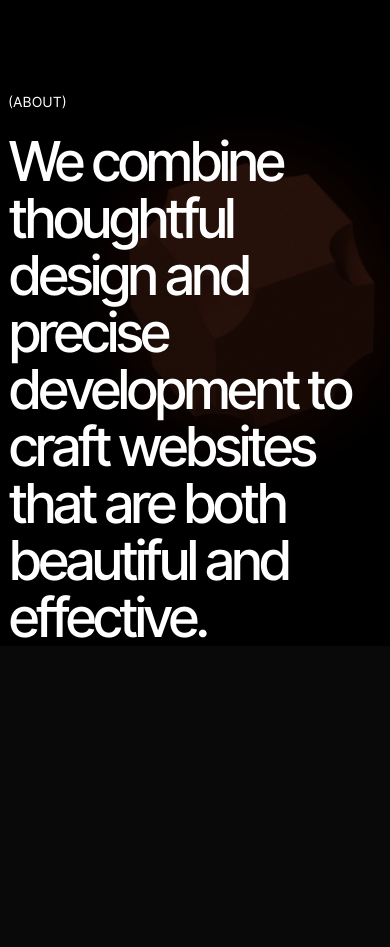
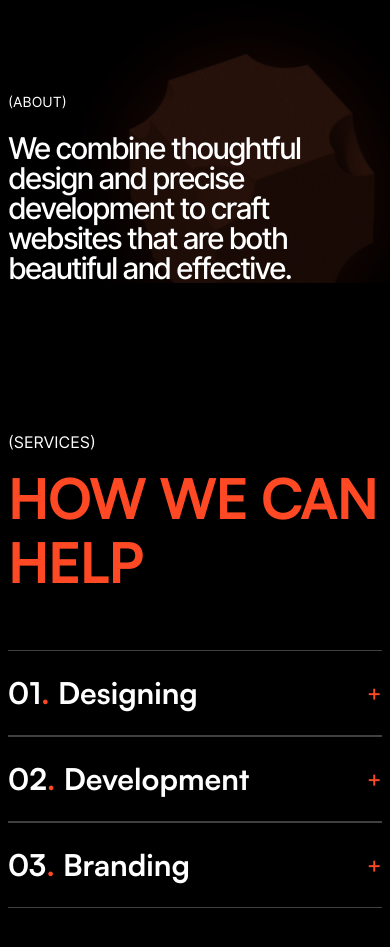
Before and after one commit to digvijaysinhx1/providenz, a React (Vite) app: page / in a window 390 px wide. Shown: the part 900-1847 px from the top of the page. Before the commit the page ends 1546 px from the top, so only its background shows below. Built offline with nearby package versions, Linux system fonts and the light colour scheme.

Commit message:
service section done

```diff
--- a/src/App.jsx
+++ b/src/App.jsx
@@ -5,6 +5,7 @@ import { ScrollTrigger } from 'gsap/ScrollTrigger'
 import Navbar from './components/layout/Navbar'
 import Hero from './sections/Hero'
 import About from './sections/About'
+import Services from './sections/Services'
 
 gsap.registerPlugin(ScrollTrigger)
 
@@ -39,6 +40,7 @@ const App = () => {
       <Navbar />
       <Hero />
       <About />
+      <Services/>
     </>
   )
 }
--- a/src/sections/About.jsx
+++ b/src/sections/About.jsx
@@ -13,7 +13,7 @@ const About = () => {
   const cubeRef = useRef();
 
   useGSAP(() => {
-    const isMobile = window.innerWidth <= 768;
+    const isMobile = window.innerWidth <= 600;
 
     // ✅ text animation — desktop only
     if (!isMobile) {
--- /dev/null
+++ b/src/sections/Services.jsx
@@ -0,0 +1,176 @@
+import React, { useState } from "react";
+
+const Services = () => {
+  const [open, setOpen] = useState(null);
+
+  const toggle = (index) => {
+    setOpen(open === index ? null : index);
+  };
+
+  return (
+    <div className="services">
+      <div className="container">
+        <div className="services-wrapper overflow-hidden cursor-default px-2 gap-14 py-37 flex flex-col items-center justify-center">
+          {/* heading */}
+          <div className="service-main-heading flex flex-col md:flex-row items-start gap-2.5">
+            <span className="md:hidden flex">
+              {"("}SERVICES{")"}
+            </span>
+
+            <h2 className="heading2 text-[#ff4925]">HOW WE CAN HELP</h2>
+
+            <span className="hidden md:flex">
+              {"("}SERVICES{")"}
+            </span>
+          </div>
+
+          <div className="service-types w-full flex flex-col lg:hidden">
+            <div
+              className="w-full  border-t border-b border-neutral-700 py-6 cursor-pointer"
+              onClick={() => toggle(1)}
+            >
+              <div className="flex service-heading justify-between items-center">
+                <h3 className="heading3">
+                  01<span className="text-[#ff4925]">.</span> Designing
+                </h3>
+
+                <span
+                  className={`text-2xl text-[#ff4925] transition-transform duration-300 ${
+                    open === 1 ? "rotate-45" : ""
+                  }`}
+                >
+                  +
+                </span>
+              </div>
+
+              <div
+                className={`overflow-hidden text-[#d8d8d8] transition-all duration-500 ease-in-out
+                ${open === 1 ? "max-h-96 opacity-100 mt-6" : "max-h-0 opacity-0"}`}
+              >
+                <p>
+                  We design modern and thoughtful websites that reflect your
+                  brand and communicate your message clearly. Every layout is
+                  crafted with attention to detail, ensuring a clean visual
+                  hierarchy and intuitive experience.
+                </p>
+              </div>
+            </div>
+
+            <div
+              className="w-full border-t border-b border-neutral-700 py-6 cursor-pointer"
+              onClick={() => toggle(2)}
+            >
+              <div className="flex service-heading justify-between items-center">
+                <h3 className="heading3">
+                  02<span className="text-[#ff4925]">.</span> Development
+                </h3>
+
+                <span
+                  className={`text-2xl text-[#ff4925] transition-transform duration-300 ${
+                    open === 2 ? "rotate-45" : ""
+                  }`}
+                >
+                  +
+                </span>
+              </div>
+
+              <div
+                className={`overflow-hidden text-[#d8d8d8] transition-all duration-500 ease-in-out
+                ${open === 2 ? "max-h-96 opacity-100 mt-6" : "max-h-0 opacity-0"}`}
+              >
+                <p>
+                  We turn designs into fast, reliable, and scalable websites
+                  using modern technologies. Our development approach focuses on
+                  clean structure, smooth performance, and responsive
+                  functionality.
+                </p>
+              </div>
+            </div>
+
+            {/* Service 3 */}
+            <div
+              className="w-full border-t border-b border-neutral-700 py-6 cursor-pointer"
+              onClick={() => toggle(3)}
+            >
+              <div className="flex service-heading justify-between items-center">
+                <h3 className="heading3">
+                  03<span className="text-[#ff4925]">.</span> Branding
+                </h3>
+
+                <span
+                  className={`text-2xl text-[#ff4925] transition-transform duration-300 ${
+                    open === 3 ? "rotate-45" : ""
+                  }`}
+                >
+                  +
+                </span>
+              </div>
+
+              <div
+                className={`overflow-hidden text-[#d8d8d8] transition-all duration-500 ease-in-out
+                ${open === 3 ? "max-h-96 opacity-100 mt-6" : "max-h-0 opacity-0"}`}
+              >
+                <p>
+                  We help businesses build a strong visual identity that people
+                  recognize and remember. From logo design to brand colors and
+                  typography, we create cohesive brand systems.
+                </p>
+              </div>
+            </div>
+          </div>
+
+          {/* ========================= */}
+          {/* DESKTOP HOVER VERSION */}
+          {/* ========================= */}
+
+          <div className="hidden lg:flex w-full flex-col">
+            {/* Service 1 */}
+            <div className="group flex justify-between items-center border-t border-neutral-700 py-8 hover:bg-[#181818] transition-all">
+              <h3 className="heading3 transition-all duration-300 group-hover:translate-x-2">
+                01<span className="text-[#ff4925]">.</span> Designing
+              </h3>
+
+              <p className="max-w-xl text-[#d8d8d8] opacity-0 translate-y-2 transition-all duration-300 group-hover:opacity-100 group-hover:translate-y-0">
+                We design modern and thoughtful websites that reflect your brand
+                and communicate your message clearly. Every layout is crafted
+                with attention to detail, ensuring a clean visual hierarchy,
+                responsive behavior, and an experience that feels intuitive
+                across all devices.
+              </p>
+            </div>
+
+            {/* Service 2 */}
+            <div className="group flex justify-between items-center border-t border-neutral-700 py-8 hover:bg-[#181818] transition-all">
+              <h3 className="heading3 transition-all duration-300 group-hover:translate-x-2">
+                02<span className="text-[#ff4925]">.</span> Development
+              </h3>
+
+              <p className="max-w-xl text-[#d8d8d8] opacity-0 translate-y-2 transition-all duration-300 group-hover:opacity-100 group-hover:translate-y-0">
+                We turn designs into fast, reliable, and scalable websites using
+                modern technologies. Our development approach focuses on clean
+                structure, smooth performance, and responsive functionality so
+                your website works seamlessly on every screen.
+              </p>
+            </div>
+
+            {/* Service 3 */}
+            <div className="group flex justify-between items-center border-t border-neutral-700 py-8 hover:bg-[#181818] transition-all">
+              <h3 className="heading3 transition-all duration-300 group-hover:translate-x-2">
+                03<span className="text-[#ff4925]">.</span> Branding
+              </h3>
+
+              <p className="max-w-xl text-[#d8d8d8] opacity-0 translate-y-2 transition-all duration-300 group-hover:opacity-100 group-hover:translate-y-0">
+                We help businesses build a strong visual identity that people
+                recognize and remember. From logo design to brand colors and
+                typography, we create cohesive brand systems that give your
+                business a clear and consistent presence online.
+              </p>
+            </div>
+          </div>
+        </div>
+      </div>
+    </div>
+  );
+};
+
+export default Services;
--- a/src/styles/index.css
+++ b/src/styles/index.css
@@ -240,11 +240,11 @@ background: linear-gradient(
 }
 
 .about-para p{
-font-size: 55px;
-    line-height: 57px;
+font-size: 30px;
+    line-height: 30px;
     font-weight: var(--medium);
     /* line-height: 102px; */
-    letter-spacing: -5px;
+    letter-spacing: -2px;
     /* letter-spacing: -10px; */
     color: #ffffff;
 
@@ -262,14 +262,42 @@ font-size: 55px;
   -webkit-font-smoothing: antialiased;
 }
 
+
+/* services section */
+.service-heading h3{
+  font-size: 30px;
+      transition: all 500ms ease;
+}
+
+
+
+.group{
+    padding: 20px 10px;
+    border-top: 1px solid #1E1E1E;
+    border-bottom: 1px solid #1E1E1E;
+    transition: all 300ms ease-in-out;
+}
+
+
+
+.group:hover{
+  background: #181818;
+}
+
+.group:hover h3{
+  font-size: 50px;
+}
+
+
+
 @media (min-width: 768px) {
   .hero-heading h1{
     font-size: 80px;
   }
 
   .about-para p{
-        font-size: 75px;
-        line-height: 75px;
+        font-size: 65px;
+        line-height: 65px;
         color: #ffffff14;
   }
  }
@@ -281,8 +309,8 @@ font-size: 55px;
   }
 
   .about-para P{
-            font-size: 70px;
-        line-height: 90px;
+            font-size: 60px;
+        line-height: 60px;
         color: #ffffff14;
   }
  }
@@ -294,8 +322,8 @@ font-size: 55px;
   }
 
   .about-para p{
-            font-size: 100px;
-        line-height: 120px;
+            font-size: 80px;
+        line-height: 100px;
         color: #ffffff14;
   }
 }
```
